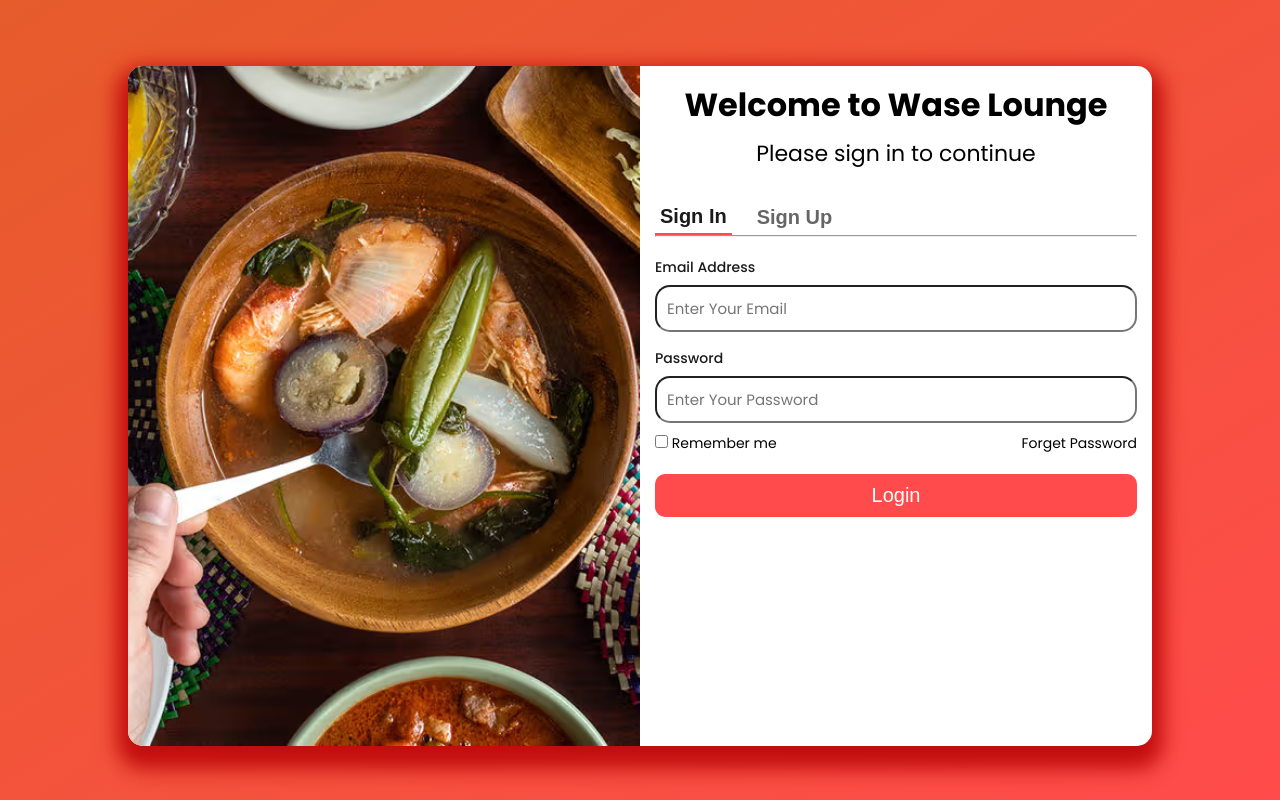
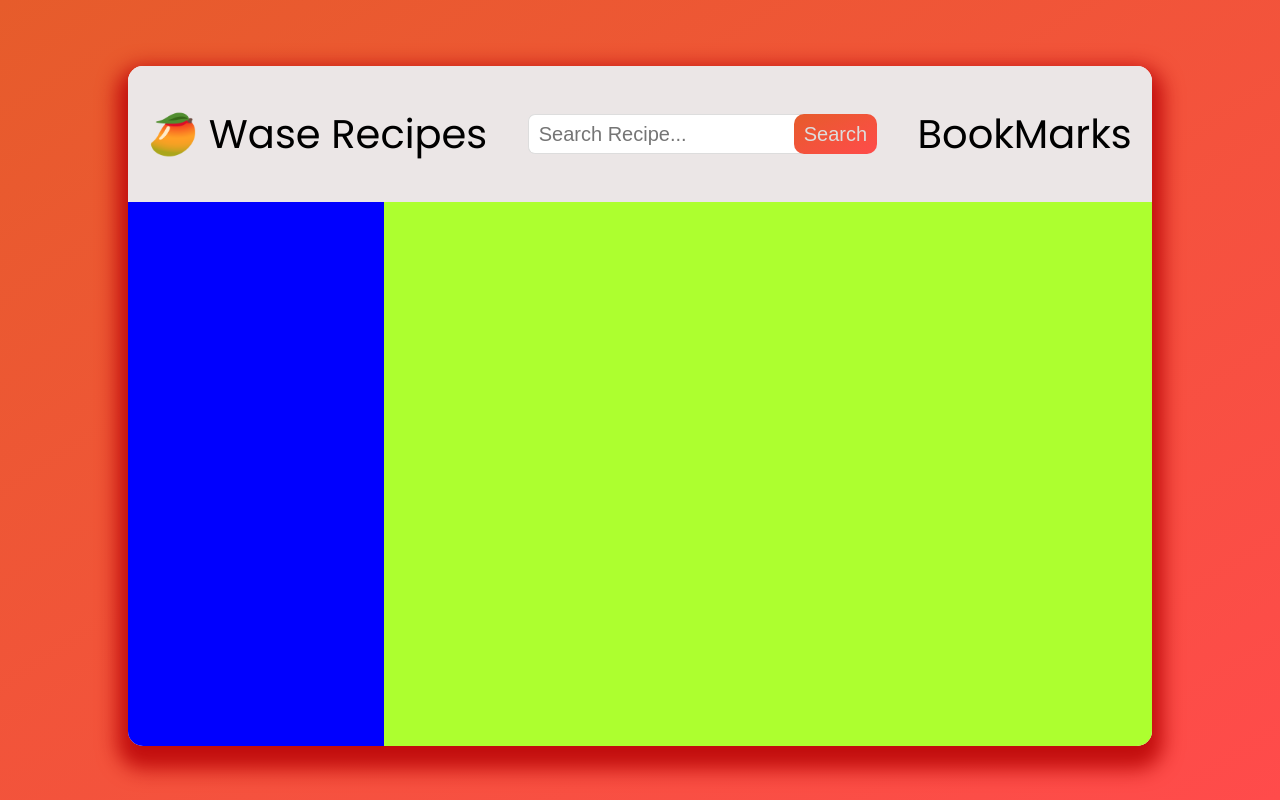
Before and after one commit to RogersChangeMaker/Restaurant-App, a website with bundled scripts: page index.html in a window 1280 px wide. Built offline with nearby package versions, Linux system fonts and the light colour scheme.

Commit message:
Did dtyling on the landing page and obtained the IP address for the product search

```diff
--- a/controller.js
+++ b/controller.js
@@ -19,15 +19,13 @@
   displayScreen(displayLogin(isSignIn));
 };
 
-const handleSignIn = (email,password) =>{
-  console.log
-  (users.find(user => user.email === email && user.password === password));
+const handleSignIn = (email, password) => {
+  // console.log
+  // (users.find(user => user.email === email && user.password === password));
 
   // this function displays the landing view (second page)
   displayScreen(landingView());
-}
-
-
+};
 
 //5) The handleSignUp will now call the signUser in the userModel.js file
 const handleSignup = function (email, password, confirm_password) {
@@ -36,25 +34,29 @@
   if (!data) return console.log("Invalid Data");
 
   users.push(data);
-  localStorage.setItem("userdata", JSON.stringify([...users ]));
+  localStorage.setItem("userdata", JSON.stringify([...users]));
 };
 
 // this function will help us retrive data from local storage
-const getInitialData = ()=>{
+const getInitialUsers = () => {
   // to format this data to an object, we add the JSON.parse
   // putting the data into an array
-  users.push(...JSON.parse(localStorage.getItem("userdata")));
+  const data = JSON.parse(localStorage.getItem("userdata"));
+  // Guard condition
+  if (!data) return;
+  users.push(...data);
   console.log(users);
-}
+};
 
 // this function will run at the start of our array
 const init = function () {
-  displayScreen(displayLogin(isSignIn));
-  getInitialData();
+  displayScreen(landingView());
+  getInitialUsers();
 };
 
 init();
 
+// this entire block of document listener is to handle signin and signup
 document.addEventListener("click", function (e) {
   //1) this first button represents the signin and signup buttons that will display the view you want
   if (
@@ -74,7 +76,6 @@
 
     //3) if user is on signin view the button will attempt to sign in
     if (isSignIn) {
-      e.preventDefault();
       handleSignIn(inputEmail.value, inputPassword.value);
       return;
     }
@@ -89,3 +90,14 @@
     }
   }
 });
+
+// we shall crete a 2nd document eventListener for the landing page
+document.addEventListener("click", function (e) {
+  if (e.target.classList.contains("search-list")) {
+    console.log("search-button clicked");
+  }
+});
+
+// 3d99a6ae-b1e4-4b0a-9732-7d8807904cc1
+
+// https://forkify-api.herokuapp.com/api/v2/recipes?search=pizza&key=<insert your key>
--- a/src/scss/base/_reset.scss
+++ b/src/scss/base/_reset.scss
@@ -1,5 +1,7 @@
 
-@use './colors' as color;
+@use './colors' as *;
+
+@use './../utils/mixin' as *;
 
 html{
     font-size: 62.5%;
@@ -11,11 +13,7 @@
 }
 
 body{
-    background-image: linear-gradient(
-        to right bottom,
-        color.$color-buttons,
-        color.$color-primary
-    );
+    @include linearGradient;
 
     font-family: 'Poppins', sans-serif;
     font-weight: 400;
--- a/src/scss/layout/_landing.scss
+++ b/src/scss/layout/_landing.scss
@@ -1,15 +1,52 @@
+@use './../utils/mixin' as mixin;
+
 .landing-container {
-  border: 2px solid teal;
-  height: 100vh;
+  height: 100%;
   max-height: 100%;
 
   display: grid;
   grid-template-columns: 1fr 3fr;
-  grid-template-rows: 1fr 3fr;
+  grid-template-rows: 1fr 4fr;
 
   .nav-land {
-    background-color: red;
+    background-color: rgb(235, 230, 230);
     grid-column: 1/-1;
+    display: flex;
+    justify-content: space-around;
+    align-items: center;
+    font-size: 4rem;
+
+    .search-form{
+      display: flex;
+
+      .search-button {
+        border: none;
+        color: #ddd;
+        padding: 0.5rem 1rem;
+        border-radius: 1rem;
+        margin-left: -1rem;
+        font-size: 2rem;
+        @include mixin.linearGradient;
+
+
+      }
+
+      input {
+        height: 4rem;
+        border: .1rem solid #ddd;
+        border-right: none;
+        outline: none;
+        // this outline is the black bordes that
+        //  will appear in the input when you click to search
+        border-top-left-radius: 0.7rem;
+        border-bottom-left-radius: 0.7rem;
+        padding-left: 1rem;
+        font-size: 2rem;
+      }
+    }
+
+
+
   }
   .aside-land {
     background-color: blue;
--- a/src/scss/utils/_mixin.scss
+++ b/src/scss/utils/_mixin.scss
@@ -1,4 +1,4 @@
-@use "./../base/colors" as color;
+@use "./../base/colors" as *;
 
 @mixin buttonStyle{
      padding: 1rem 0;
@@ -8,10 +8,18 @@
     outline: none;
     border: none;
 
-    background-color: color.$color-primary;
+    background-color: $color-primary;
 
 &:hover{
-        background-color: color.$color-primary-dark;
+        background-color: $color-primary-dark;
     }
 
 }
+
+@mixin linearGradient{
+    background-image: linear-gradient(
+        to right bottom,
+        $color-buttons,
+        $color-primary
+    );
+}
--- a/src/view/landingView.js
+++ b/src/view/landingView.js
@@ -1,7 +1,14 @@
 export const landingView = function () {
   return `
     <div class= "landing-container">
-    <nav class="nav-land"> </nav>
+    <nav class="nav-land">
+      <div>🥭 Wase Recipes</div>
+      <form class="search-form">
+        <input type="text" placeholder="Search Recipe..."/>
+        <button type="button" class="search-button">Search</button>
+      </form>
+      <div>BookMarks</div>
+    </nav>
     <aside class="aside-land"></aside>
     <main class="main-land"></main>
     </div>
```
Also changed, not shown: style.css, 1 other file.
